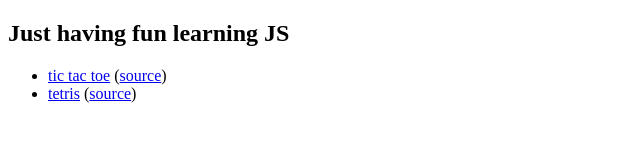
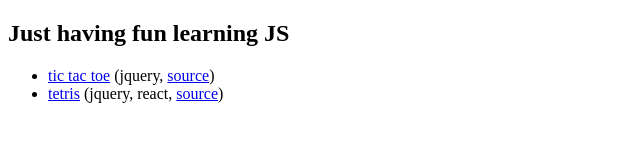
Before and after one commit to maxim/js-fun, a plain HTML site: page index.html in a window 1280 px wide. Shown: the whole page, without its empty margins (0-640 px from the left). Drawn offline with Linux system fonts and the light colour scheme.

Commit message:
Add more info to index

```diff
--- a/index.html
+++ b/index.html
@@ -8,8 +8,8 @@
 <h2>Just having fun learning JS</h2>
 
 <ul>
-  <li><a href="tictactoe.html">tic tac toe</a> (<a href="https://github.com/maxim/js-fun/blob/gh-pages/tictactoe.html">source</a>)</li>
-  <li><a href="tetris.html">tetris</a> (<a href="https://github.com/maxim/js-fun/blob/gh-pages/tetris.html">source</a>)</li>
+  <li><a href="tictactoe.html">tic tac toe</a> (jquery, <a href="https://github.com/maxim/js-fun/blob/gh-pages/tictactoe.html">source</a>)</li>
+  <li><a href="tetris.html">tetris</a> (jquery, react, <a href="https://github.com/maxim/js-fun/blob/gh-pages/tetris.html">source</a>)</li>
 </ul>
 </body>
 </html>
```
